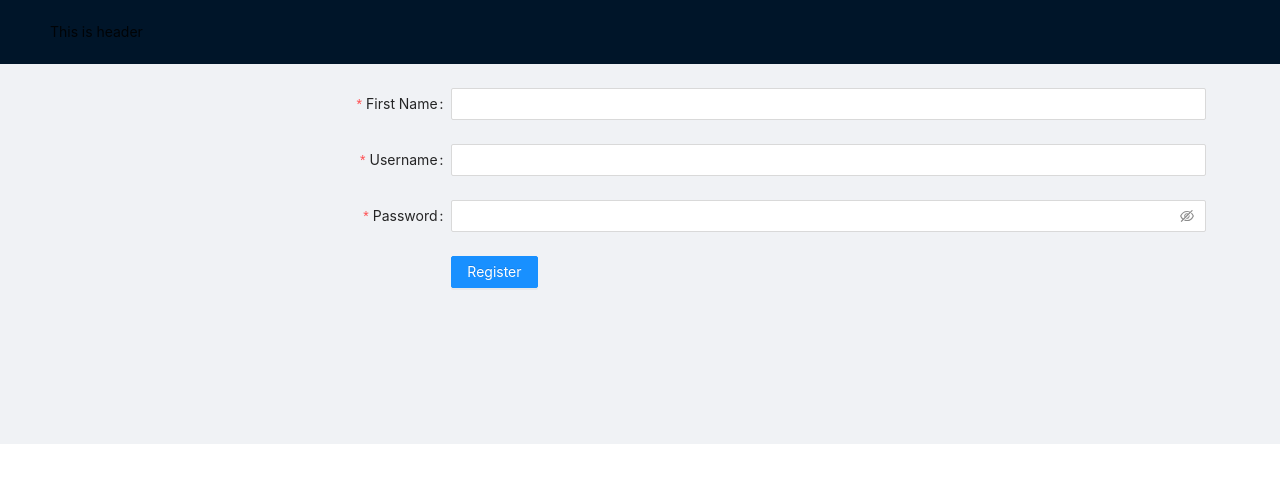
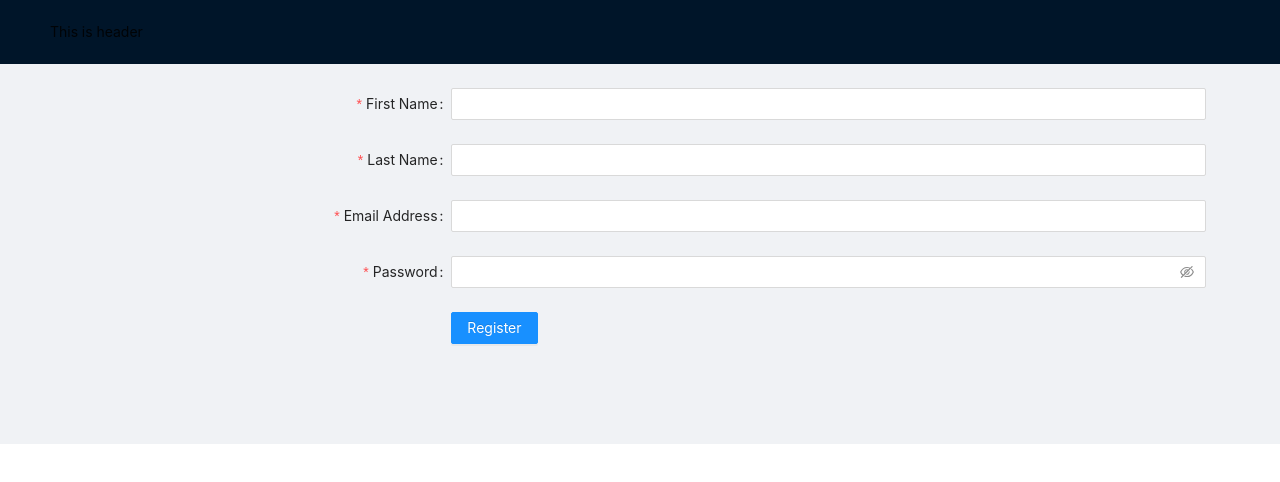
Before and after one commit to sepiddd/article-web-app, a React (Create React App) app: page /auth/register in a window 1280 px wide. Shown: the top 482 px of the page. Built offline with nearby package versions, Linux system fonts and the light colour scheme.

Commit message:
add register functionality

```diff
--- a/package.json
+++ b/package.json
@@ -3,6 +3,7 @@
   "version": "0.1.0",
   "private": true,
   "dependencies": {
+    "@hookform/resolvers": "^2.3.1",
     "@reduxjs/toolkit": "^1.5.1",
     "@testing-library/jest-dom": "^5.11.4",
     "@testing-library/react": "^11.1.0",
@@ -22,7 +23,8 @@
     "react-scripts": "4.0.3",
     "redux-persist": "^6.0.0",
     "typescript": "^4.1.2",
-    "web-vitals": "^1.0.1"
+    "web-vitals": "^1.0.1",
+    "yup": "^0.32.9"
   },
   "devDependencies": {
     "@types/react-redux": "^7.1.16",
--- a/src/App.tsx
+++ b/src/App.tsx
@@ -20,8 +20,6 @@ import { User } from "./types";
 const queryClient = new QueryClient();
 
 const userAccess = new DataAccess<User>("store", "users");
-
-console.log("userAccess", userAccess);
 
 const routes = [
   {
--- a/src/hooks/useAuth.ts
+++ b/src/hooks/useAuth.ts
@@ -1,6 +1,7 @@
 import { useDispatch, useSelector } from "react-redux";
 import { RootState } from "../redux/rootReducer";
-import { login } from "../redux/slices/auth";
+import { login, register } from "../redux/slices/auth";
+import { User } from "../types";
 
 function useAuth() {
   const dispatch = useDispatch();
@@ -11,6 +12,9 @@ function useAuth() {
     login: (email: string, password: string) => {
       dispatch(login(email, password));
     },
+    register: (data: User) => {
+      dispatch(register(data));
+    },
   };
 }
 
--- a/src/redux/slices/auth.ts
+++ b/src/redux/slices/auth.ts
@@ -2,6 +2,7 @@ import { createSlice, Dispatch } from "@reduxjs/toolkit";
 import { userProvider } from "../../utils";
 import { persistReducer } from "redux-persist";
 import storage from "redux-persist/lib/storage";
+import { User } from "../../types";
 
 const initialState: {
   isAuthenticated: boolean;
@@ -48,6 +49,22 @@ export function login(email: string, password: string) {
   };
 }
 
+export function register(data: User) {
+  return (dispatch: Dispatch<any>) => {
+    try {
+      dispatch(slice.actions.showLoading());
+      const result: any = userProvider.create(data);
+      dispatch(slice.actions.setSession());
+      console.log("result", result);
+
+      return result;
+    } catch (e) {
+      dispatch(slice.actions.hideLoading());
+      return null;
+    }
+  };
+}
+
 const persistConfig = {
   key: "auth",
   storage,
--- a/src/screens/Login/Login.tsx
+++ b/src/screens/Login/Login.tsx
@@ -1,6 +1,6 @@
 import { Input, Button, Form, notification } from "antd";
 import { useHistory } from "react-router";
-import { useForm } from "react-hook-form";
+// import { useForm } from "react-hook-form";
 
 import { useAuth } from "../../hooks";
 
@@ -41,7 +41,7 @@ const Login = () => {
   return (
     <Form
       {...layout}
-      name='basic'
+      name='login'
       initialValues={{ remember: true }}
       onFinish={handleSubmit}
       onFinishFailed={onFinishFailed}>
@@ -69,6 +69,3 @@ const Login = () => {
 };
 
 export default Login;
-function dispatch(arg0: any) {
-  throw new Error("Function not implemented.");
-}
--- a/src/screens/Register/Register.tsx
+++ b/src/screens/Register/Register.tsx
@@ -1,4 +1,16 @@
-import { Input, Button, Form } from "antd";
+import { Input, Button, Form, notification } from "antd";
+import { useHistory } from "react-router";
+import { useAuth } from "../../hooks";
+import { User } from "../../types";
+import { Controller, useForm } from "react-hook-form";
+// import * as yup from "yup";
+
+// const schema = yup.object().shape({
+//   firstname: yup.string().required().min(3).max(50),
+//   lastname: yup.string().required().min(3).max(50),
+//   email: yup.string().email().required(),
+//   password: yup.string().required().min(8),
+// });
 
 const layout = {
   labelCol: { span: 8 },
@@ -9,41 +21,119 @@ const tailLayout = {
 };
 
 const Register = () => {
-  const onFinish = (values: any) => {
-    console.log("Success:", values);
-  };
+  const { loading, register } = useAuth();
+  const history = useHistory();
 
-  const onFinishFailed = (errorInfo: any) => {
-    console.log("Failed:", errorInfo);
+  const { control, handleSubmit } = useForm();
+
+  const onSubmit = (data: User) => {
+    if (loading) {
+      return;
+    }
+    try {
+      register(data);
+      console.log("errors", data);
+      history.push("/list");
+      notification["success"]({
+        message: "You're Profile create successfully.",
+      });
+    } catch {
+      notification["error"]({
+        message: "An error occured",
+      });
+    }
   };
 
   return (
-    <Form
-      {...layout}
-      name='basic'
-      initialValues={{ remember: true }}
-      onFinish={onFinish}
-      onFinishFailed={onFinishFailed}>
+    <Form {...layout} name='register' onFinish={handleSubmit(onSubmit)}>
+      <Controller
+        render={({ field }) => {
+          return (
             <Form.Item
+              name={field.name}
               label='First Name'
+              rules={[
+                { required: true, message: "Please input your firstname!" },
+                { min: 3, message: "min length!" },
+                { max: 50, message: "max length!" },
+              ]}>
+              <Input
+                onChange={field.onChange}
+                value={field.value}
+                onBlur={field.onBlur}
+              />
+            </Form.Item>
+          );
+        }}
         name='firstname'
-        rules={[{ required: true, message: "Please input your username!" }]}>
-        <Input />
+        control={control}
+      />
+
+      <Controller
+        render={({ field }) => (
+          <Form.Item
+            name={field.name}
+            label='Last Name'
+            rules={[
+              { required: true, message: "Please input your lastname!" },
+              { min: 3, message: "min length!" },
+              { max: 50, message: "max length!" },
+            ]}>
+            <Input
+              onChange={field.onChange}
+              value={field.value}
+              onBlur={field.onBlur}
+            />
           </Form.Item>
+        )}
+        name='lastname'
+        control={control}
+      />
 
+      <Controller
+        render={({ field }) => {
+          return (
             <Form.Item
-        label='Username'
-        name='username'
-        rules={[{ required: true, message: "Please input your username!" }]}>
-        <Input />
+              name={field.name}
+              label='Email Address'
+              rules={[
+                { required: true, message: "Please input your email!" },
+                {
+                  pattern: /^(([^<>()[\]\\.,;:\s@"]+(\.[^<>()[\]\\.,;:\s@"]+)*)|(".+"))@((\[[0-9]{1,3}\.[0-9]{1,3}\.[0-9]{1,3}\.[0-9]{1,3}\])|(([a-zA-Z\-0-9]+\.)+[a-zA-Z]{2,}))$/,
+                  message: "your email address is not  valid",
+                },
+              ]}>
+              <Input
+                onChange={field.onChange}
+                value={field.value}
+                onBlur={field.onBlur}
+              />
             </Form.Item>
+          );
+        }}
+        name='email'
+        control={control}
+      />
 
+      <Controller
+        render={({ field }) => (
           <Form.Item
+            name={field.name}
             label='Password'
+            rules={[
+              { required: true, message: "Please input your password!" },
+              { min: 8, message: "Please input your password!" },
+            ]}>
+            <Input.Password
+              onChange={field.onChange}
+              value={field.value}
+              onBlur={field.onBlur}
+            />
+          </Form.Item>
+        )}
         name='password'
-        rules={[{ required: true, message: "Please input your password!" }]}>
-        <Input.Password />
-      </Form.Item>
+        control={control}
+      />
 
       <Form.Item {...tailLayout}>
         <Button type='primary' htmlType='submit'>
--- a/src/utils/userProvider.ts
+++ b/src/utils/userProvider.ts
@@ -3,12 +3,14 @@ import { User } from "../types";
 const userProvider = {
   get(email: string) {
     localStorage.setItem("email", email);
-    // localStorage.setItem("password", password);
     const user = null;
     return user;
     /** TODO: */
   },
-  create(data: User) {},
+  create(data: User) {
+    console.log("data", data);
+    /** TODO: */
+  },
 };
 
 export default userProvider;
```
Also changed, not shown: 1 other file (tests, documents, lock files or other folders). Lines whose indentation alone changed are shown as unchanged.
